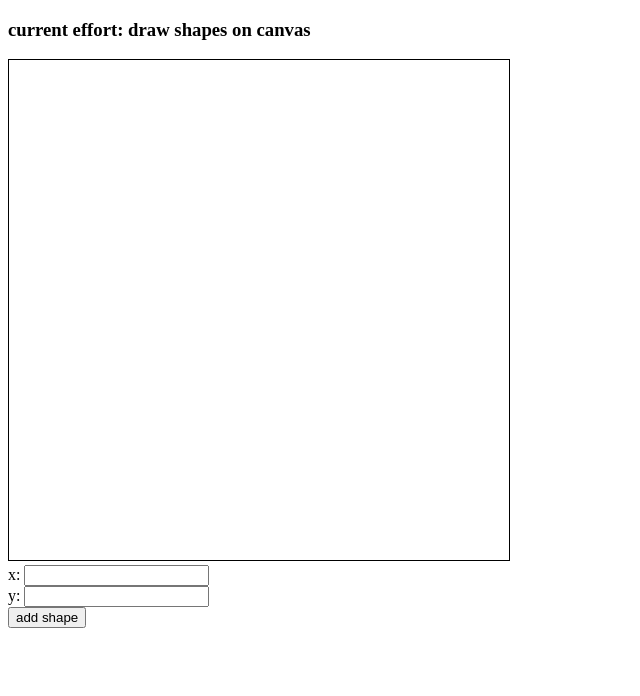
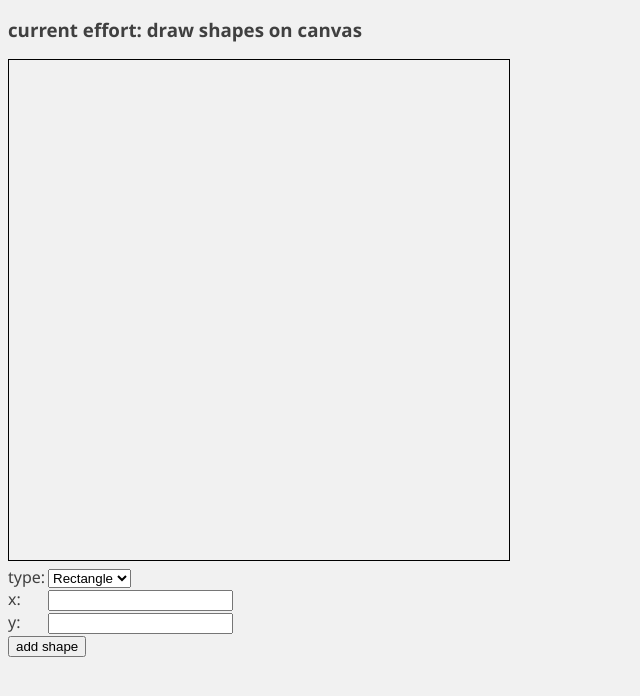
Before and after one commit to jbradfield/diagrammer, an Angular app: page / in a window 1280 px wide. Shown: the top 696 px of the page, without its empty margins (0-640 px from the left). Built offline with nearby package versions, Linux system fonts and the light colour scheme.

Commit message:
pick a shape

```diff
--- a/src/app/canvas-shape/canvas-shape.component.ts
+++ b/src/app/canvas-shape/canvas-shape.component.ts
@@ -1,4 +1,5 @@
 import {Component, Input, OnInit} from '@angular/core';
+import { ShapeType } from '../enums/shape-type.enum';
 import {Shape} from "../interfaces/shape";
 
 @Component({
@@ -8,7 +9,8 @@ import {Shape} from "../interfaces/shape";
 })
 export class CanvasShapeComponent implements OnInit {
 
-  @Input() shape: Shape = {x: 0, y: 0, rot: 0};
+  @Input() shape!: Shape;
+  ShapeTypeEnum = ShapeType;
 
   constructor() { }
 
--- /dev/null
+++ b/src/app/enums/shape-type.enum.ts
@@ -0,0 +1,6 @@
+export enum ShapeType {
+  Rectangle = "Rectangle",
+  Ellipse = "Elipse",
+  Triangle = "Triangle",
+  Line = "Line",
+}
--- a/src/app/shape-manager/shape-manager.component.html
+++ b/src/app/shape-manager/shape-manager.component.html
@@ -4,7 +4,15 @@
   <g canvas-shape *ngFor="let shape of shapeList" [shape]="shape"></g>
 </svg>
 <div>
-  <label>x: </label><input #x type="number"><br>
-  <label>y: </label><input #y type="number"><br>
-  <button (click)="addShape(x.value, y.value)">add shape</button>
+  <label>type: </label>
+  <select #type>
+    <option *ngFor="let type of keys(ShapeTypeEnum)" [value]="type">
+      {{ type }}
+    </option>
+  </select><br>
+  <label>x: </label>
+  <input #x type="number"><br>
+  <label>y: </label>
+  <input #y type="number"><br>
+  <button (click)="addShape(type.value, x.value, y.value)">add shape</button>
 </div>
--- a/src/app/shape-manager/shape-manager.component.scss
+++ b/src/app/shape-manager/shape-manager.component.scss
@@ -3,3 +3,8 @@
   width: 500px;
   border: 1px solid black;
 }
+
+label {
+  display: inline-block;
+  width: 40px;
+}
--- a/src/app/shape-manager/shape-manager.component.ts
+++ b/src/app/shape-manager/shape-manager.component.ts
@@ -2,6 +2,7 @@ import {AfterViewInit, Component, ElementRef, OnInit} from '@angular/core';
 import {Shape} from "../interfaces/shape";
 import {StorageService} from "../services/storage-service.service";
 import {environment} from "../../environments/environment";
+import { ShapeType } from '../enums/shape-type.enum';
 
 @Component({
   selector: 'app-shape-manager',
@@ -12,9 +13,11 @@ export class ShapeManagerComponent implements OnInit, AfterViewInit {
 
   shapeListKey: string;
   shapeList: Shape[];
-
   height: number;
   width: number;
+
+  keys = Object.keys;
+  ShapeTypeEnum = ShapeType;
 
   constructor(private storageService: StorageService, private canvas: ElementRef) {
     this.shapeListKey = environment.shapelist_key;
@@ -32,8 +35,16 @@ export class ShapeManagerComponent implements OnInit, AfterViewInit {
 
   }
 
-  addShape(x: string, y: string): void {
-    this.shapeList.push({x: parseInt(x), y: parseInt(y), rot: 0});
+  addShape(type: string, x: string, y: string): void {
+    this.shapeList.push({
+      type: (<any>this.ShapeTypeEnum)[type],
+      x: parseInt(x),
+      y: parseInt(y),
+      rotation: 0});
+    this.saveList();
   }
 
+  saveList(): void {
+    this.storageService.setData(this.shapeListKey, this.shapeList);
+  }
 }
--- a/src/styles.scss
+++ b/src/styles.scss
@@ -1 +1,15 @@
 /* You can add global styles to this file, and also import other style files */
+html, body, div, span, h1, p, ul, li {
+  padding: 0;
+  border: 0;
+  font: inherit;
+  vertical-align: baseline;
+}
+
+body {
+  background: #f1f1f1;
+  font-size: 16px;
+  line-height: 22px;
+  color: #404040;
+  font-family: 'Segoe UI', Tahoma, Geneva, Verdana, sans-serif
+}
```
Also changed, not shown: src/app/interfaces/shape.ts (+13 -1 lines), src/app/canvas-shape/canvas-shape.component.svg, 1 other file (tests, documents, lock files or other folders).
